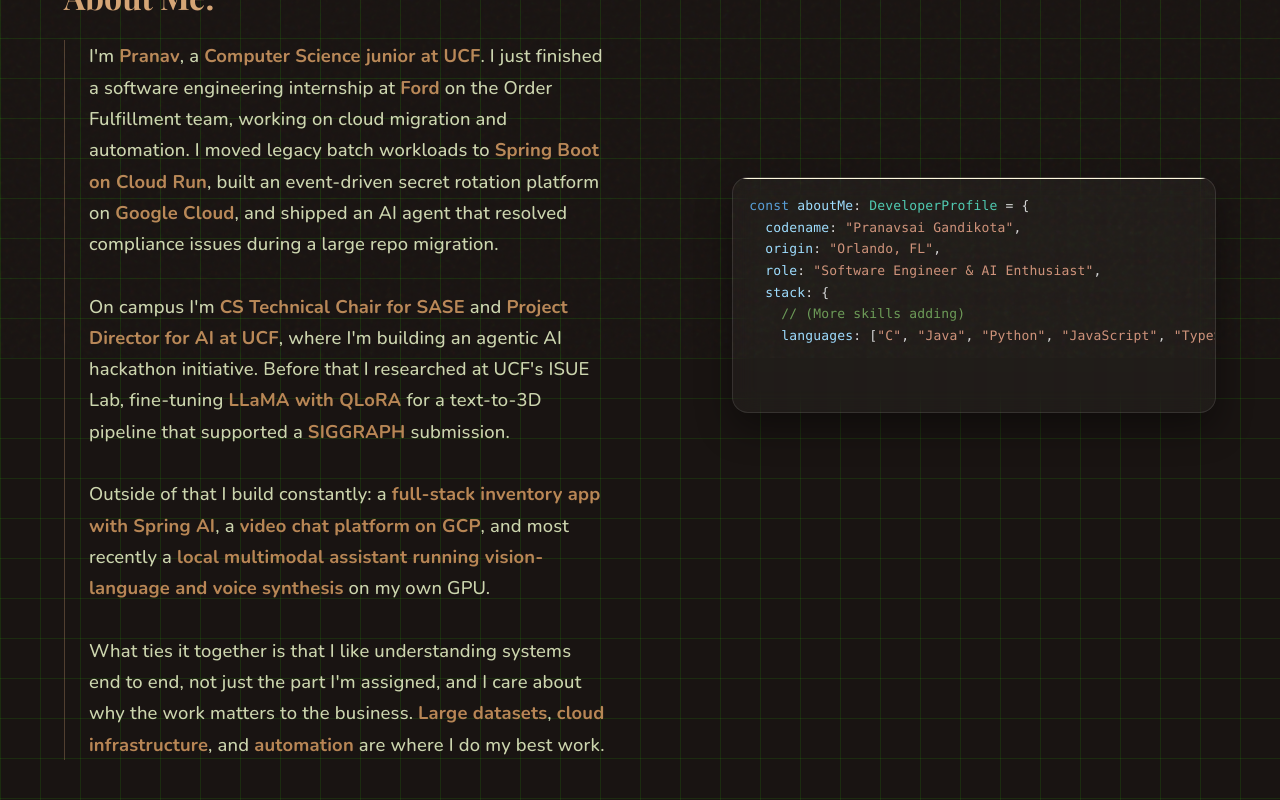
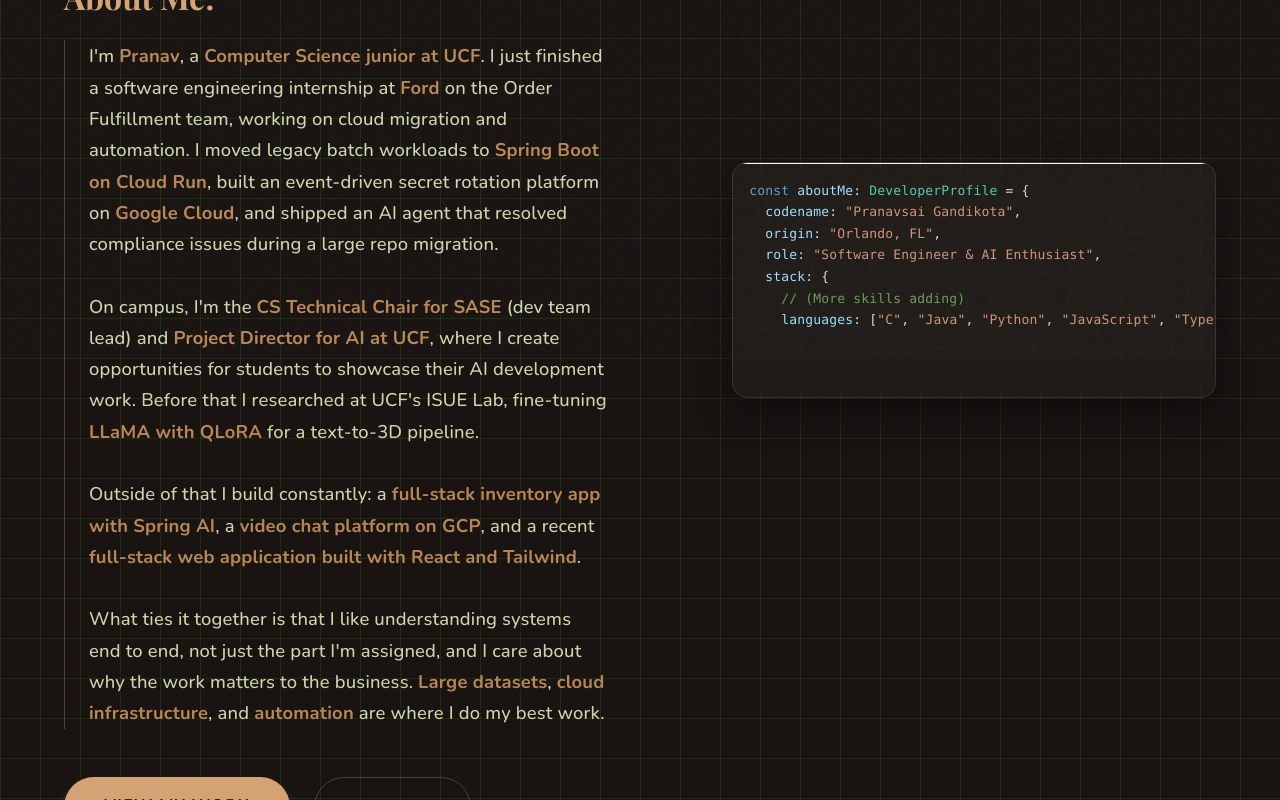
Before and after one commit to pranavsaigandikota/PranavsPortfolio, a React (Vite) app: page / in a window 1280 px wide. Shown: the part 442-1242 px from the top of the page. Built offline with nearby package versions, Linux system fonts and the light colour scheme; no server answers; a web font is replaced by a local one.

Commit message:
Refine hero roles and replace SIGGRAPH/multimodal mentions per user request

```diff
--- a/src/components/Hero.jsx
+++ b/src/components/Hero.jsx
@@ -135,10 +135,10 @@
             I&apos;m <strong>Pranav</strong>, a <strong>Computer Science junior at UCF</strong>. I just finished a software engineering internship at <strong>Ford</strong> on the Order Fulfillment team, working on cloud migration and automation. I moved legacy batch workloads to <strong>Spring Boot on Cloud Run</strong>, built an event-driven secret rotation platform on <strong>Google Cloud</strong>, and shipped an AI agent that resolved compliance issues during a large repo migration.
             <br />
             <br />
-            On campus I&apos;m <strong>CS Technical Chair for SASE</strong> and <strong>Project Director for AI at UCF</strong>, where I&apos;m building an agentic AI hackathon initiative. Before that I researched at UCF&apos;s ISUE Lab, fine-tuning <strong>LLaMA with QLoRA</strong> for a text-to-3D pipeline that supported a <strong>SIGGRAPH</strong> submission.
+            On campus, I&apos;m the <strong>CS Technical Chair for SASE</strong> (dev team lead) and <strong>Project Director for AI at UCF</strong>, where I create opportunities for students to showcase their AI development work. Before that I researched at UCF&apos;s ISUE Lab, fine-tuning <strong>LLaMA with QLoRA</strong> for a text-to-3D pipeline.
             <br />
             <br />
-            Outside of that I build constantly: a <strong>full-stack inventory app with Spring AI</strong>, a <strong>video chat platform on GCP</strong>, and most recently a <strong>local multimodal assistant running vision-language and voice synthesis</strong> on my own GPU.
+            Outside of that I build constantly: a <strong>full-stack inventory app with Spring AI</strong>, a <strong>video chat platform on GCP</strong>, and a recent <strong>full-stack web application built with React and Tailwind</strong>.
             <br />
             <br />
             What ties it together is that I like understanding systems end to end, not just the part I&apos;m assigned, and I care about why the work matters to the business. <strong>Large datasets</strong>, <strong>cloud infrastructure</strong>, and <strong>automation</strong> are where I do my best work.
```
